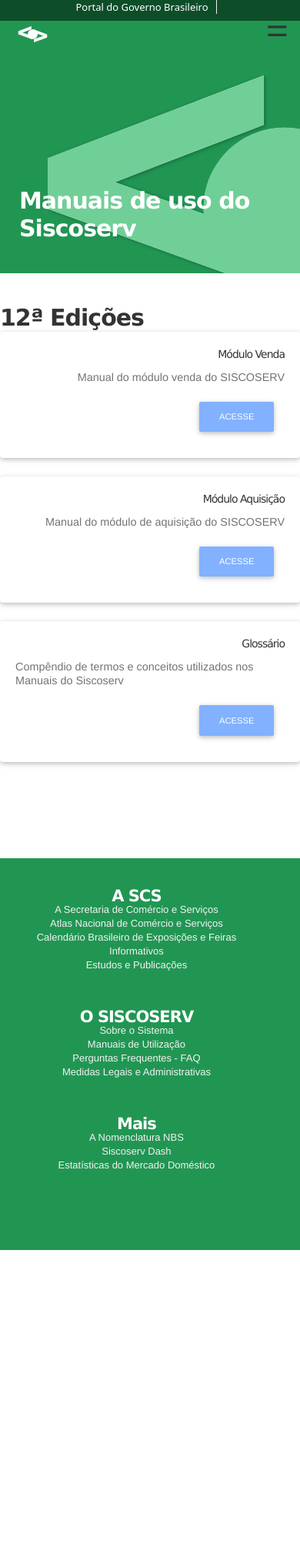
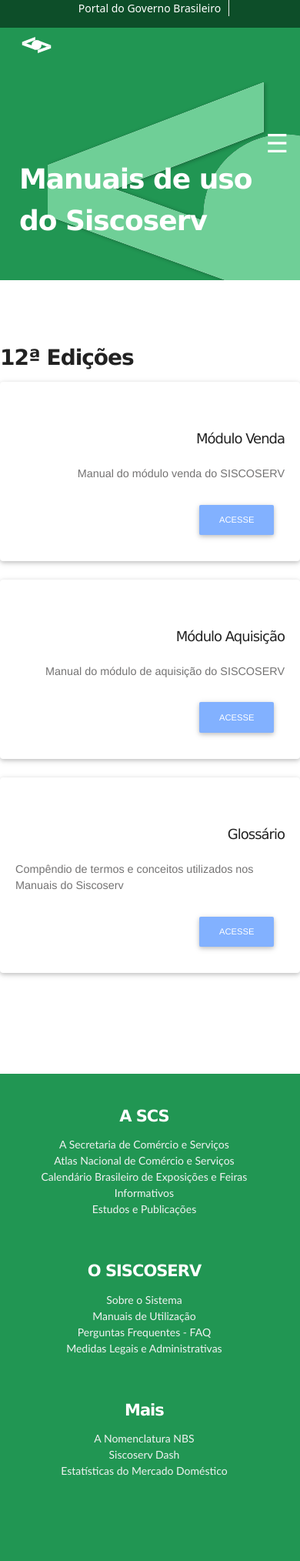
Before and after one commit to mdicgovbr/modulo-venda, a Jekyll site: the page built from index.md, in a window 390 px wide. Shown: the whole page at 77% size. Built offline with Jekyll 4.4.1, drawn with Linux system fonts in a browser that asks for light colours; nearby versions of some CDN libraries; a script that is not in the unit is left out; before the commit the page ends 1624 px from its top, so only the background shows below that.

Commit message:
Ajustando posiçoes no modo mobile
Signed-off-by: Deusdará <guibanci@gmail.com>

Co-authored-by: Nitai Bezerra <nitaibezerra@protonmail.com>
Co-authored-by: Ezequiel <Ezequiel1de1oliveira@gmail.com>
Co-authored-by: Julliana <julliana.coutoalmeida@gmail.com>

```diff
--- a/_includes/header.html
+++ b/_includes/header.html
@@ -13,12 +13,11 @@
     <meta name="description" content="{{ page.desc }}">
     <link rel="shortcut icon" type="image/png" href="~/../public/img/favicon.png" />
 
-    <link rel="stylesheet" href="https://use.fontawesome.com/releases/v5.6.3/css/all.css" integrity="sha384-UHRtZLI+pbxtHCWp1t77Bi1L4ZtiqrqD80Kn4Z8NTSRyMA2Fd33n5dQ8lWUE00s/"
-    crossorigin="anonymous">
+    <link rel="stylesheet" href="https://use.fontawesome.com/releases/v5.6.3/css/all.css" integrity="sha384-UHRtZLI+pbxtHCWp1t77Bi1L4ZtiqrqD80Kn4Z8NTSRyMA2Fd33n5dQ8lWUE00s/" crossorigin="anonymous">
     <link rel="stylesheet" href="{{ site.baseurl }}/public/css/bootstrap.min.css">
     <link rel="stylesheet" href="{{ site.baseurl }}/public/css/mdb.min.css">
+    <link rel="stylesheet" href="{{ site.baseurl }}/public/css/application.css" type="text/css" media="screen" charset="utf-8">
     <link rel="stylesheet" href="{{ site.baseurl }}/public/css/stylesheet.css" type="text/css" media="screen">
-    <link rel="stylesheet" href="{{ site.baseurl }}/public/css/application.css" type="text/css" media="screen" charset="utf-8">
 
     <script src="https://ajax.googleapis.com/ajax/libs/jquery/3.3.1/jquery.min.js"></script>
     <script type="text/javascript" src="{{ site.baseurl }}/public/js/toc.js"></script>
@@ -47,10 +46,7 @@
                     target="_blank">Sobre o Sistema</a>
                 <a href="http://www.mdic.gov.br/index.php/comercio-servicos/a-secretaria-de-comercio-e-servicos-scs-15/estatisticas-2"
                     target="_blank">Manuais de Utilização</a>
-                <a href="http://www
-                <div id="download-btn" class="inner" bottom="0">
-                         <a href="http://www.mdic.gov.br/images/REPOSITORIO/scs/decin/Siscoserv/12aEdicaoManualModuloVenda_Final.pdf" download="pdf">download</a>
-                     </div>.mdic.gov.br/index.php/comercio-servicos/a-secretaria-de-comercio-e-servicos-scs-15/estatisticas-6"
+                <a href="http://www.mdic.gov.br/index.php/comercio-servicos/a-secretaria-de-comercio-e-servicos-scs-15/estatisticas-6"
                     target="_blank">Perguntas Frequentes - FAQ</a>
                 <a href="http://www.mdic.gov.br/index.php/comercio-servicos/a-secretaria-de-comercio-e-servicos-scs-15/estatisticas-4"
                     target="_blank">Normas</a>
@@ -96,8 +92,8 @@
                 <a href="https://www.siscoserv.mdic.gov.br/" target="_blank">Acesse o Siscoserv</a>
             </li>
             <a>
-                <a style="text-transform: uppercase;font-size: 70%; margin-right: 15px" href="http://www.vlibras.gov.br/"
-                    id="altocontraste" target="_blank">
+            <a style="text-transform: uppercase;font-size: 70%; margin-right: 15px" href="http://www.vlibras.gov.br/" id="altocontraste"
+            target="_blank">
             <li id="portal-siteactions" style="margin-right: 15px">
                 <i class="fas fa-deaf vlibras"></i>
                 VLIBRAS
@@ -117,7 +113,7 @@
         <div class="container">
             <h1 id="site_logo">
                 <a href="/">
-                    <span id="portal-title">Manuais de uso do Siscoserv</span>
+                    <span id="portal-title">Manuais de uso do Siscoserv </span>
                 </a>
             </h1>
 
@@ -125,14 +121,14 @@
         <div class="site_logo_mobile">
             <h1>
                 <a href="/">
-                    <span>Manuais de uso do Siscoserv</span>
+                    <span>Manuais de uso do Siscoserv </span>
                 </a>
             </h1>
 
         </div>
 
 
-        <script src="../stylesheets/contrast.class.js"></script>
+        <script src="../public/css/contrast.class.js"></script>
         <script>
             function openNav() {
                 document.getElementById("mySidenav").style.width = "100%";
--- a/public/css/application.css
+++ b/public/css/application.css
@@ -2332,6 +2332,7 @@ body.no-sidebar .row .content-outer {
   .site_logo_mobile span{
     text-align: start;
     color: #ffffff;
+    font-size: 36px;
   }
 
   #acesso-siscoserv{
@@ -2354,6 +2355,7 @@ body.no-sidebar .row .content-outer {
   #spanSidenav{
     visibility: visible;
     display: unset;
+    color: #ffffff;
   }
 
   .sidenav {
@@ -2361,7 +2363,7 @@ body.no-sidebar .row .content-outer {
     width: 0;
     position: relative;
     z-index: 2;
-    top: 0;
+    top: 15px;
     right: 0;
     background-color: #0d4e29;
     overflow-x: hidden;
@@ -2406,7 +2408,6 @@ body.no-sidebar .row .content-outer {
 
 #spanSidenav{
   position:absolute;
-	top:0;
   right:15px;
   margin-right: 0%;
 }
@@ -2530,9 +2531,15 @@ div#barra-brasil {
     border: 0px;
     box-shadow: none;
     float: left;
-    margin-top: 7px;
+    margin-top: 16px;
     margin-left: 21px;
     box-sizing: unset;
+    margin-top: 7px;
+    margin-bottom: 10px;
+    padding-top: 5px;
+    padding-right: 5px;
+    padding-left: 5px;
+    padding-bottom: 5px;
 }
 
 .active a {
```
Lines whose indentation alone changed are shown as unchanged.
